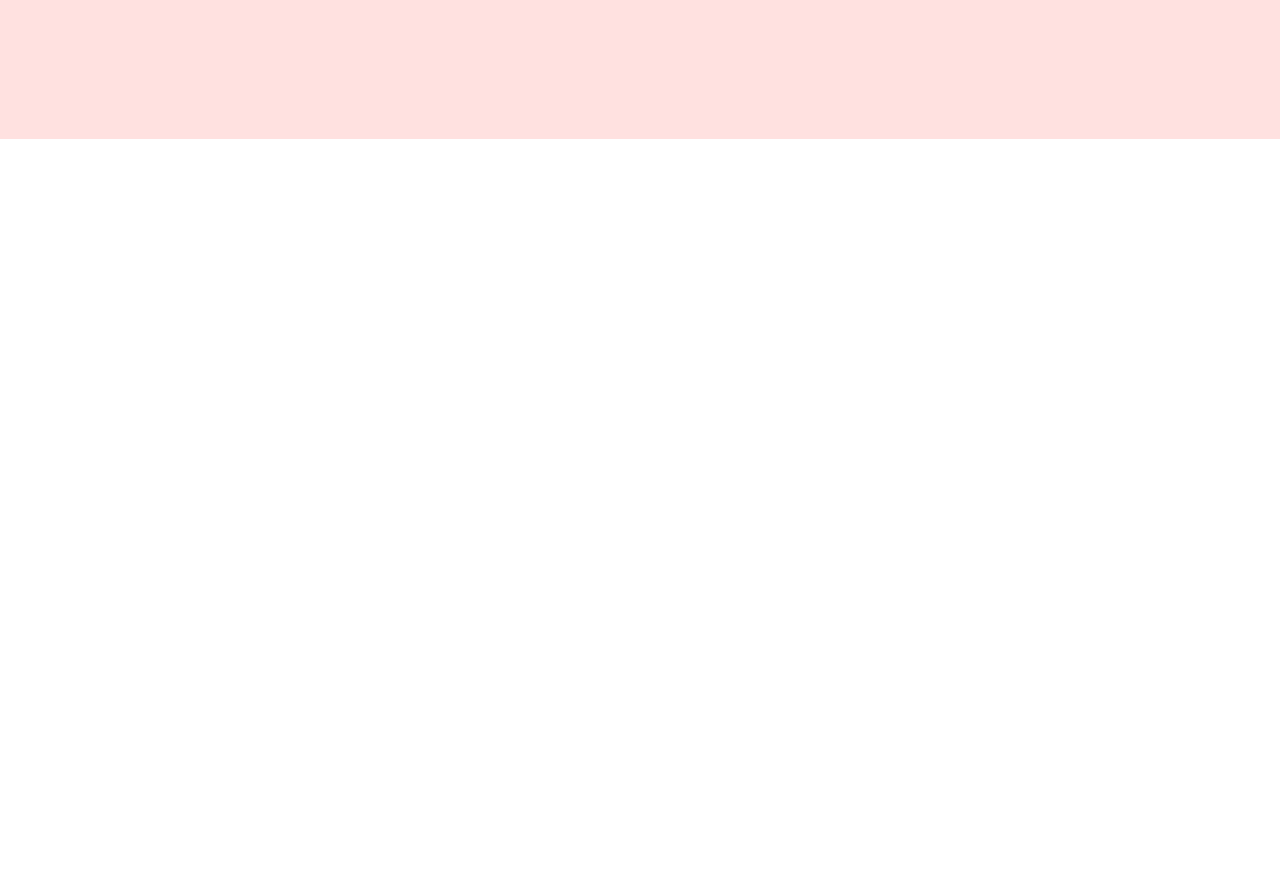
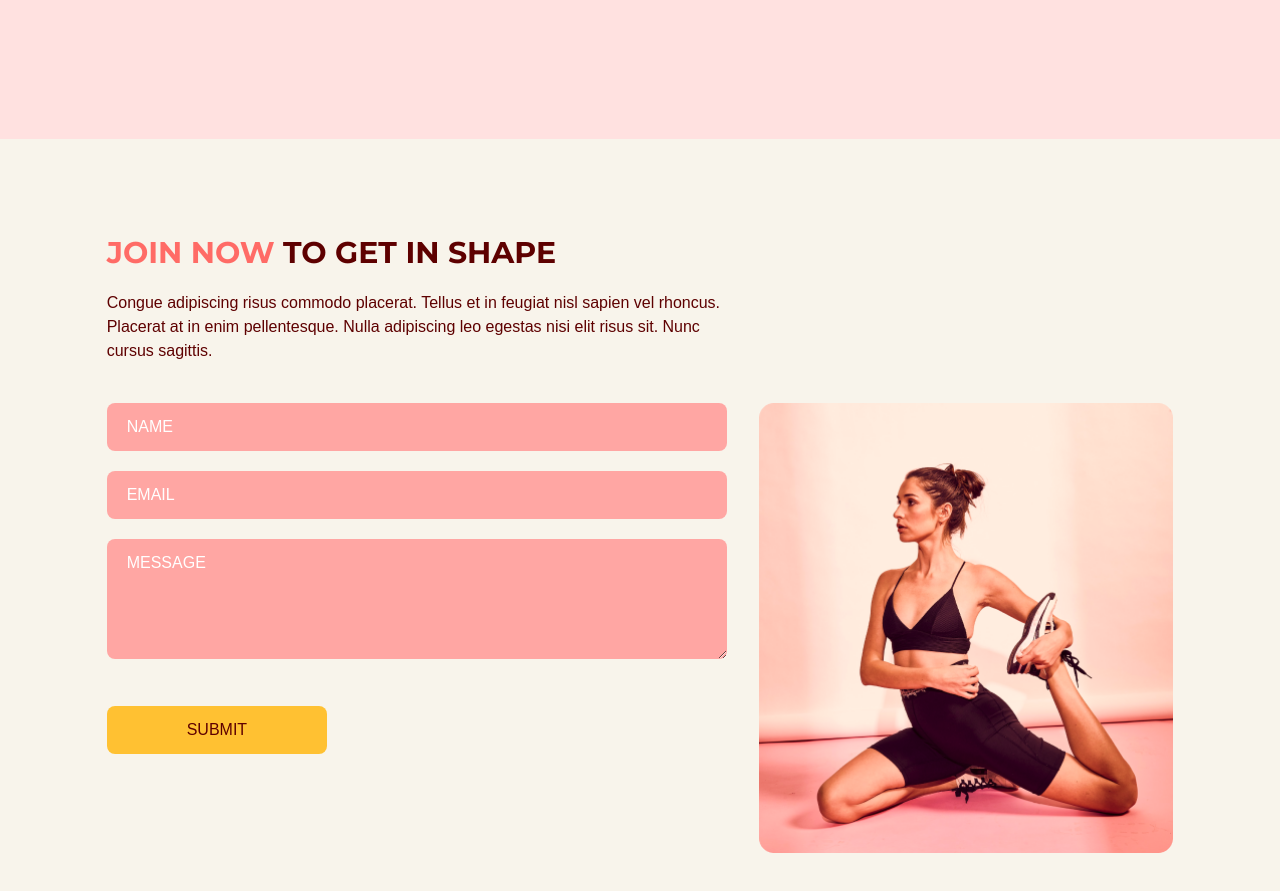
Before and after one commit to NatashaKul7/EVOGYM, a React (Vite) app in the folder evogym/: page / in a window 1280 px wide. Shown: the part 2800-3691 px from the top of the page. Before the commit the page ends 2939 px from the top, so only its background shows below. Built offline with nearby package versions, Linux system fonts and the light colour scheme.

Commit message:
+ContactUs

```diff
--- a/evogym/package.json
+++ b/evogym/package.json
@@ -14,7 +14,8 @@
     "framer-motion": "^11.3.28",
     "react": "^18.3.1",
     "react-anchor-link-smooth-scroll": "^1.0.12",
-    "react-dom": "^18.3.1"
+    "react-dom": "^18.3.1",
+    "react-hook-form": "^7.53.0"
   },
   "devDependencies": {
     "@eslint/js": "^9.9.0",
--- a/evogym/src/App.tsx
+++ b/evogym/src/App.tsx
@@ -4,6 +4,7 @@
 import Home from "./scenes/home";
 import Benefits from "./scenes/benefits";
 import OurClasses from "./scenes/ourClasses";
+import ContactUs from "./scenes";
 
 function App() {
   const [selectedPage, setSelectedPage] = useState<SelectedPage>(
@@ -36,6 +37,7 @@
       <Home setSelectedPage={setSelectedPage} />
       <Benefits setSelectedPage={setSelectedPage} />
       <OurClasses setSelectedPage={setSelectedPage} />
+      <ContactUs setSelectedPage={setSelectedPage} />
     </div>
   );
 }
--- /dev/null
+++ b/evogym/src/scenes/index.tsx
@@ -0,0 +1,163 @@
+import { useForm } from "react-hook-form";
+import { SelectedPage } from "@/shared/types";
+import { motion } from "framer-motion";
+import ContactUsPageGraphic from "@/assets/ContactUsPageGraphic.png";
+import HText from "@/shared/HText";
+
+type Props = {
+  setSelectedPage: (value: SelectedPage) => void;
+};
+
+const ContactUs = ({ setSelectedPage }: Props) => {
+  const inputStyles = `mb-5 w-full rounded-lg bg-primary-300
+  px-5 py-3 placeholder-white`;
+
+  const {
+    register,
+    trigger,
+    reset,
+    formState: { errors },
+  } = useForm();
+
+  const onSubmit = async (e: any) => {
+    const isValid = await trigger();
+    if (!isValid) {
+      e.preventDefault();
+    }
+    reset()
+  };
+
+  return (
+    <section id="contactus" className="mx-auto w-5/6 pt-24 pb-32">
+      <motion.div
+        onViewportEnter={() => setSelectedPage(SelectedPage.ContactUs)}
+      >
+        {/* HEADER */}
+        <motion.div
+          className="md:w-3/5"
+          initial="hidden"
+          whileInView="visible"
+          viewport={{ once: true, amount: 0.5 }}
+          transition={{ duration: 0.5 }}
+          variants={{
+            hidden: { opacity: 0, x: -50 },
+            visible: { opacity: 1, x: 0 },
+          }}
+        >
+          <HText>
+            <span className="text-primary-500">JOIN NOW</span> TO GET IN SHAPE
+          </HText>
+          <p className="my-5">
+            Congue adipiscing risus commodo placerat. Tellus et in feugiat nisl
+            sapien vel rhoncus. Placerat at in enim pellentesque. Nulla
+            adipiscing leo egestas nisi elit risus sit. Nunc cursus sagittis.
+          </p>
+        </motion.div>
+
+        {/* FORM AND IMAGE */}
+        <div className="mt-10 justify-between gap-8 md:flex">
+          <motion.div
+            className="mt-10 basis-3/5 md:mt-0"
+            initial="hidden"
+            whileInView="visible"
+            viewport={{ once: true, amount: 0.5 }}
+            transition={{ duration: 0.5 }}
+            variants={{
+              hidden: { opacity: 0, y: 50 },
+              visible: { opacity: 1, y: 0 },
+            }}
+          >
+            <form
+              target="_blank"
+              onSubmit={onSubmit}
+              action="https://formsubmit.co/193edd032f7f0f3738e943b0e4e7a201"
+              method="POST"
+            >
+              <input
+                className={inputStyles}
+                type="text"
+                placeholder="NAME"
+                {...register("name", {
+                  required: true,
+                  maxLength: 100,
+                })}
+              />
+              {errors.name && (
+                <p className="mt-1 text-primary-500">
+                  {errors.name.type === "required" && "This field is required."}
+                  {errors.name.type === "maxLength" &&
+                    "Max length is 100 char."}
+                </p>
+              )}
+
+              <input
+                className={inputStyles}
+                type="text"
+                placeholder="EMAIL"
+                {...register("email", {
+                  required: true,
+                  pattern: /^[A-Z0-9._%+-]+@[A-Z0-9.-]+\.[A-Z]{2,}$/i,
+                })}
+              />
+              {errors.email && (
+                <p className="mt-1 text-primary-500">
+                  {errors.email.type === "required" &&
+                    "This field is required."}
+                  {errors.email.type === "pattern" && "Invalid email address."}
+                </p>
+              )}
+
+              <textarea
+                className={inputStyles}
+                placeholder="MESSAGE"
+                rows={4}
+                cols={50}
+                {...register("message", {
+                  required: true,
+                  maxLength: 2000,
+                })}
+              />
+              {errors.message && (
+                <p className="mt-1 text-primary-500">
+                  {errors.message.type === "required" &&
+                    "This field is required."}
+                  {errors.message.type === "maxLength" &&
+                    "Max length is 2000 char."}
+                </p>
+              )}
+
+              <button
+                type="submit"
+                className="mt-5 rounded-lg bg-secondary-500 px-20 py-3 transition duration-500 hover:text-white"
+              >
+                SUBMIT
+              </button>
+            </form>
+          </motion.div>
+
+          <motion.div
+            className="relative mt-16 basis-2/5 md:mt-0"
+            initial="hidden"
+            whileInView="visible"
+            viewport={{ once: true, amount: 0.5 }}
+            transition={{ delay: 0.2, duration: 0.5 }}
+            variants={{
+              hidden: { opacity: 0, y: 50 },
+              visible: { opacity: 1, y: 0 },
+            }}
+          >
+            <div className="w-full before:absolute before:-bottom-20 before:-right-10 before:z-[-1] md:before:content-evolvetext">
+              <img
+                className="w-full"
+                alt="contact-us-page-graphic"
+                src={ContactUsPageGraphic}
+              />
+            </div>
+          </motion.div>
+        </div>
+      </motion.div>
+    </section>
+  );
+};
+
+export default ContactUs;
```
Also changed, not shown: 1 other file (tests, documents, lock files or other folders).
